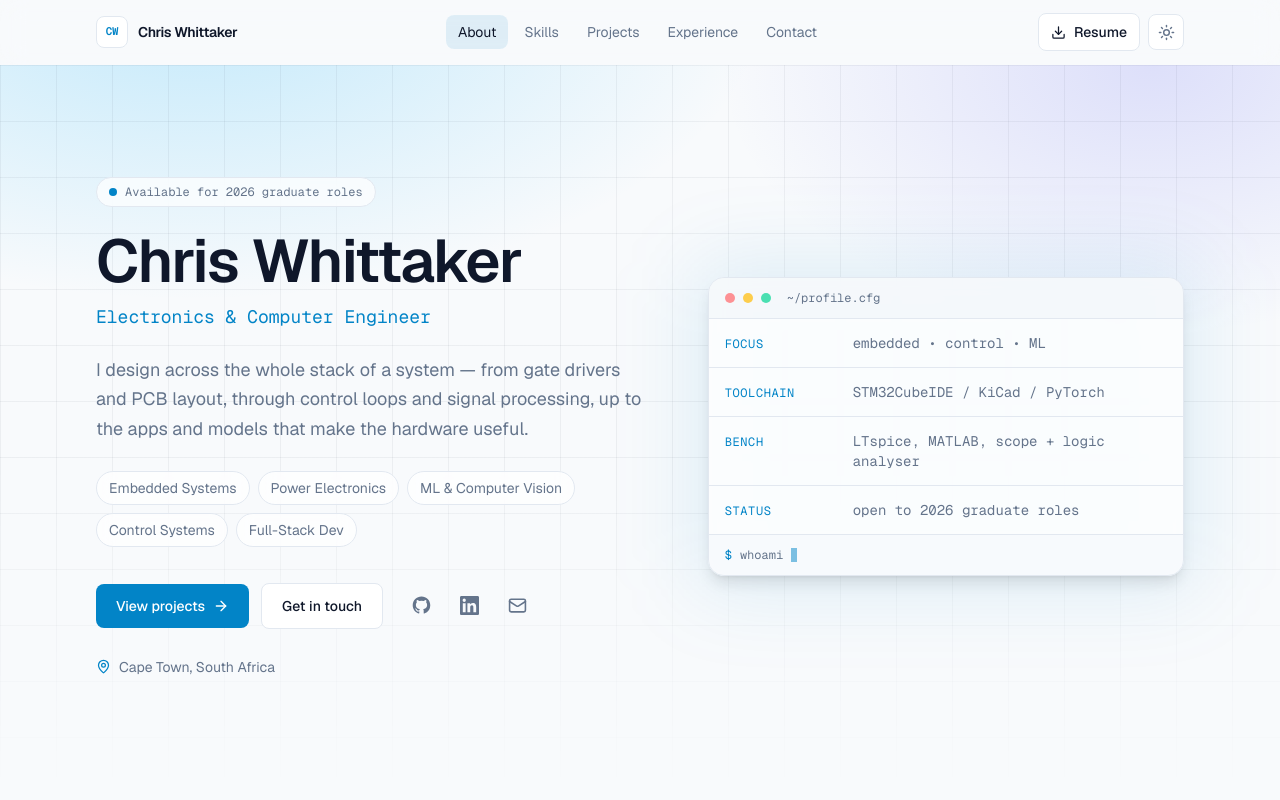
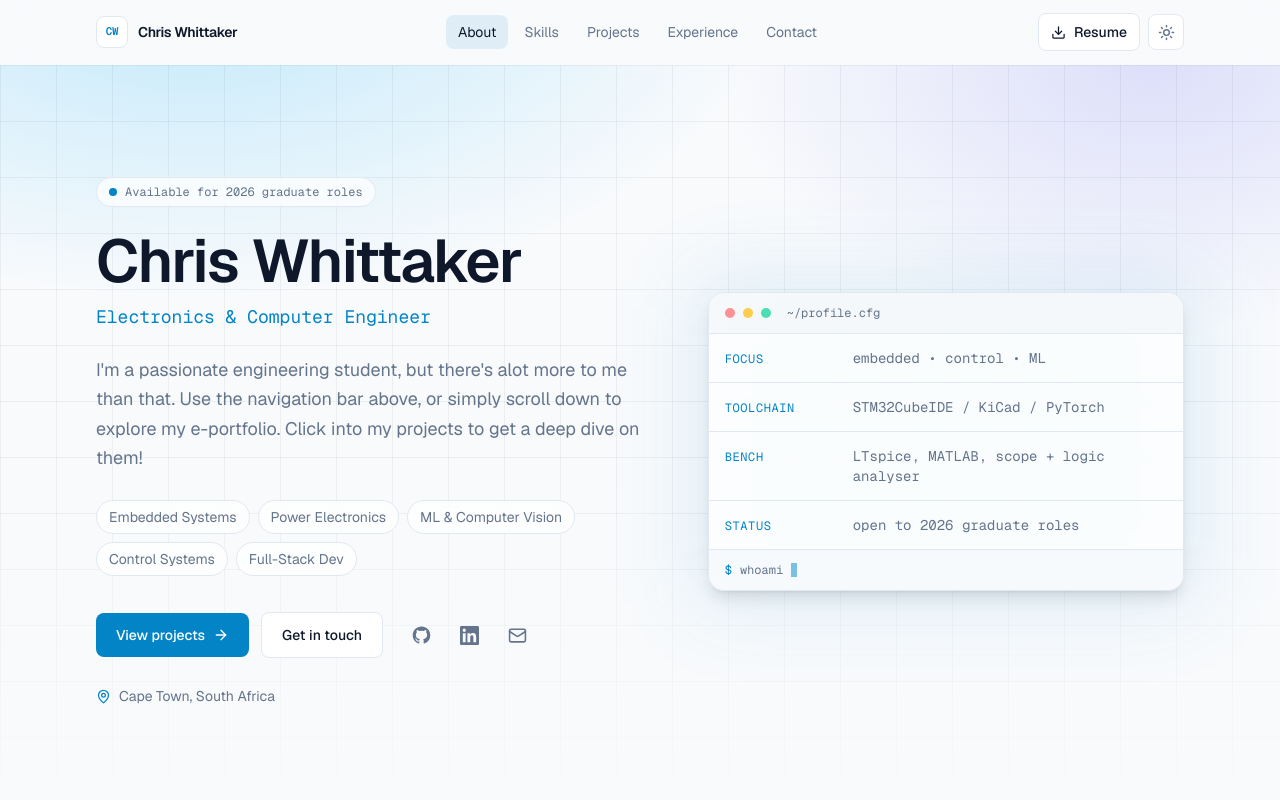
Before and after one commit to ChrisWhittakerUni/My_e_Portfolio, a Next.js app: page / in a window 1280 px wide. Shown: the top 800 px of the page. Built offline with nearby package versions, Linux system fonts and the light colour scheme.

Commit message:
fixed experience and get in touch sections.

```diff
--- a/components/Contact.tsx
+++ b/components/Contact.tsx
@@ -46,8 +46,8 @@ export function Contact() {
     <Section id="contact" bordered>
       <SectionHeading
         eyebrow="05 / contact"
-        title="Let's build something that has to work"
-        description="Graduate roles, internships, or a hardware problem that needs a second pair of eyes — the inbox is open."
+        title="Get in touch with me."
+        description="I'm looking for graduate roles in 2027, so if you like the work you see, send me a message directly or via email below."
       />
 
       <div className="mt-12 grid gap-10 lg:grid-cols-[1fr_1.3fr] lg:gap-14">
--- a/components/Timeline.tsx
+++ b/components/Timeline.tsx
@@ -15,9 +15,7 @@ import type { ExperienceKind } from "@/types";
 const KIND_META: Record<ExperienceKind, { icon: LucideIcon; label: string }> = {
   education: { icon: GraduationCap, label: "Education" },
   research: { icon: FlaskConical, label: "Research" },
-  lab: { icon: CircuitBoard, label: "Laboratory" },
   work: { icon: Briefcase, label: "Work" },
-  leadership: { icon: Users, label: "Leadership" },
 };
 
 export function Timeline() {
@@ -25,8 +23,8 @@ export function Timeline() {
     <Section id="experience" bordered>
       <SectionHeading
         eyebrow="04 / experience"
-        title="Education, research and practice"
-        description="Where the coursework, the lab bench and the work outside it have overlapped."
+        title="Education, Research and Work Experience"
+        description="Here's a detailed list of what I've been up to over the last 4 years in terms of education and work experience."
       />
 
       <ol className="relative mt-12 before:absolute before:bottom-4 before:left-[19px] before:top-4 before:w-px before:bg-border before:content-['']">
--- a/data/experience.ts
+++ b/data/experience.ts
@@ -6,22 +6,6 @@ import type { Experience } from "@/types";
  * `kind` picks the icon and accent used on the timeline rail.
  */
 export const experiences: Experience[] = [
-  {
-    id: "capstone",
-    kind: "research",
-    title: "Capstone Research — Deep Learning for Medical Imaging",
-    organization: "Department of Electrical Engineering",
-    location: "University of Cape Town",
-    period: "2026",
-    summary:
-      "Final-year research project on automated organ segmentation in abdominal CT, covering the full path from raw DICOM ingest to a patient-wise evaluation protocol.",
-    highlights: [
-      "Built a reproducible training pipeline over a multi-patient DICOM dataset.",
-      "Identified and removed patient-level data leakage that had inflated early results.",
-      "Wrote the evaluation around worst-case volumes rather than dataset-mean scores.",
-    ],
-    tags: ["PyTorch", "DICOM", "Computer Vision", "Research"],
-  },
   {
     id: "degree",
     kind: "education",
@@ -32,59 +16,94 @@ export const experiences: Experience[] = [
     summary:
       "Four-year accredited engineering degree spanning electronics, control, signal processing, computer systems and software design.",
     highlights: [
-      "Key coursework: Control Systems, Analogue & Digital Electronics, Signals and Systems, Microcontroller Systems, Data Structures & Algorithms, Machine Learning.",
-      "Consistent distinctions in design-heavy and laboratory-assessed courses.",
-      "Elective focus on embedded systems and machine learning.",
+      "Deans List Merit Award every year to date.",
+      "Final year  thesis project focusing on control systems and biomimicry.",
+      ">70% Overall aggregate",
+      "Expected to graduate at the end of 2026",
     ],
-    tags: ["Control", "Electronics", "Computer Systems", "Mathematics"],
+    tags: [],
+  },
+  {
+    id: "capstone",
+    kind: "research",
+    title: "Final Year Thesis",
+    organization: "University of Cape Town",
+    location: "Cape Town, South Africa",
+    period: "2026",
+    summary:
+      "My final year capstone research project is a balance aid for the elderly. It is a wearable reaction wheel which will use a gain scheduling control aproach to dynamically adjust its controller algorithm to work with a wide range of people with varying height and weight. The project uses consertvation of angular momentum and control theory to maintain a 0 degree tilt angle in the coronal plane (stop them from falling over sideways).",
+    highlights: [
+      "Academic research.",
+      "Use of controls theory.",
+      "Mechanical desiign and simulation using software such as Matlab and Simulink",
+      "Delivery of a physical prototype.",
+      "Formal report writing to show the prior research as well as document the project.",
+    ],
+    tags: [],
   },
   {
     id: "tutor",
     kind: "work",
-    title: "Undergraduate Tutor — Data Structures & Algorithms",
-    organization: "Department of Computer Science",
-    location: "University of Cape Town",
-    period: "2025",
+    title: "Undergraduate Tutor",
+    organization: "Department of Mechanical Engineering",
+    location: "Cape Town, South Africa",
+    period: "2024",
     summary:
-      "Ran weekly tutorials and marked practicals for a large second-year Java course, working one-on-one with students on debugging and complexity analysis.",
+      "In my second year, I tutored a first year course in CAD and PCB design.",
     highlights: [
-      "Supported a cohort of roughly 200 students across tutorials and consultation hours.",
-      "Wrote worked solutions and edge-case test cases used in practical marking.",
-      "Coached students through debugging rather than handing over fixes.",
+      "Gained valuable experience working in a team with other tutors and teaching staff.",
+      "Learnt how to effectively communicate ideas to students struggling to understand a topic.",
+      "Improved my own knowledge and ability regarding CAD and PCB design.",
     ],
-    tags: ["Java", "Algorithms", "Teaching"],
+    tags: [],
   },
   {
-    id: "labs",
-    kind: "lab",
-    title: "Practical Laboratory Design Projects",
-    organization: "Electrical Engineering Laboratories",
-    location: "University of Cape Town",
-    period: "2024 — 2025",
+    id: "vac_work1",
+    kind: "work",
+    title: "Intern",
+    organization: "FlyingRobot (Pty) Ltd",
+    location: "Cape Town, South Africa",
+    period: "January 2025",
     summary:
-      "A run of assessed design-and-build practicals where the deliverable was working hardware plus a defensible measurement report.",
+      "In my third year, I interned at an commercial drone company which sell and repair all types of drones for an international client base.",
     highlights: [
-      "Discrete amplifier design: hand-calculated bias point, SPICE verification, bench measurement of THD and bandwidth.",
-      "Robust control practical: plant identification on a physical rig and a QFT controller validated against uncertainty bounds.",
-      "Microcontroller systems: bare-metal peripheral drivers written against the reference manual, verified with a logic analyser.",
-      "Digital systems: HDL design, simulation and FPGA implementation.",
+      "Got hands on experience with soldering, 3D printing and hardware repairs.",
+      "Deveoped embedded systems firmware to allow different strobe light sequences.",
+      "Experienced real work place dynamics for the first time.",
     ],
-    tags: ["LTspice", "MATLAB", "STM32", "Instrumentation"],
+    tags: [],
   },
   {
-    id: "leadership",
-    kind: "leadership",
-    title: "Technical Lead — Student Engineering Projects",
-    organization: "Student Engineering Society",
-    location: "University of Cape Town",
-    period: "2024 — 2025",
+    id: "vac_work2",
+    kind: "work",
+    title: "Intern",
+    organization: "5DT (5th Dimension Technologies) (Pty) Ltd",
+    location: "Pretoria, South Africa",
+    period: "July 2025",
     summary:
-      "Led small mixed-discipline teams through build projects, owning the technical plan and the integration deadline.",
+      "In my third year, I also interned at a VR mining and and heavy vehicle simulator company, which builds and maintains physical simulators to train heavy vehicle drivers on.",
     highlights: [
-      "Split hardware, firmware and software workstreams so they could progress in parallel.",
-      "Set up shared Git workflow and review habits for teammates new to version control.",
-      "Ran build sessions and design reviews ahead of demo deadlines.",
+      "Gathered experience on PCB fault testing, diagnostics and repair.",
+      "Researched component options for an update to one of the companies previous PCB design.",
+      "Began the design process for the new updated board.",
     ],
-    tags: ["Leadership", "Git", "Systems Integration"],
+    tags: [],
   },
+  {
+    id: "vac_work3",
+    kind: "work",
+    title: "Intern",
+    organization: "CAP Security NPC",
+    location: "Johgannesburg, South Africa",
+    period: "July 2026",
+    summary:
+      "In my final year, I worked at one of the largest non-profit community security companies in South Africa, that does armed response, offsite monitoring, criminal investigations and much more, in an attempt to create safer communities.",
+    highlights: [
+      "Developed AI systems that help streamline the gatherinng of information the fleet management software used at CAP.",
+      "Helped create a guide for non-technical staff to configure dashcam settings.",
+      "Met with department heads and was exposed to the business side of a project which involves meeting with stakeholders to understand their needs.",
+    ],
+    tags: [],
+  },
+
 ];
--- a/data/site.ts
+++ b/data/site.ts
@@ -8,7 +8,7 @@ export const site: SiteConfig = {
   name: "Chris Whittaker",
   title: "Electronics & Computer Engineer",
   summary:
-    "I design across the whole stack of a system — from gate drivers and PCB layout, through control loops and signal processing, up to the apps and models that make the hardware useful.",
+    "I'm a passionate engineering student, but there's alot more to me than that. Use the navigation bar above, or simply scroll down to explore my e-portfolio. Click into my projects to get a deep dive on them!",
   focusAreas: [
     "Embedded Systems",
     "Power Electronics",
--- a/types/index.ts
+++ b/types/index.ts
@@ -80,9 +80,7 @@ export interface SkillCategory {
 export type ExperienceKind =
   | "education"
   | "research"
-  | "lab"
-  | "work"
-  | "leadership";
+  | "work";
 
 export interface Experience {
   id: string;
```
